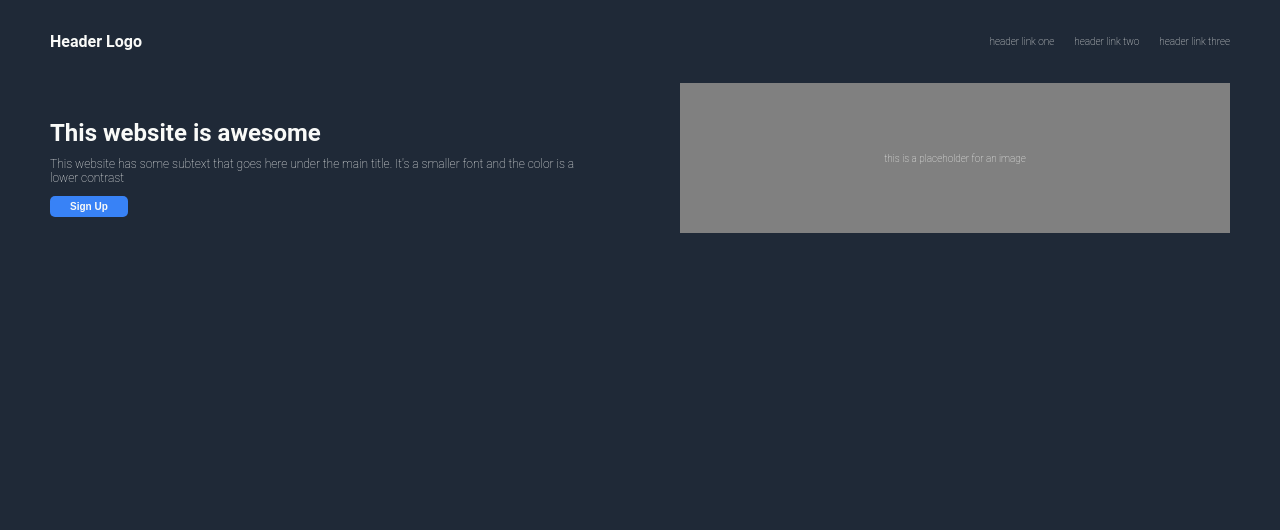
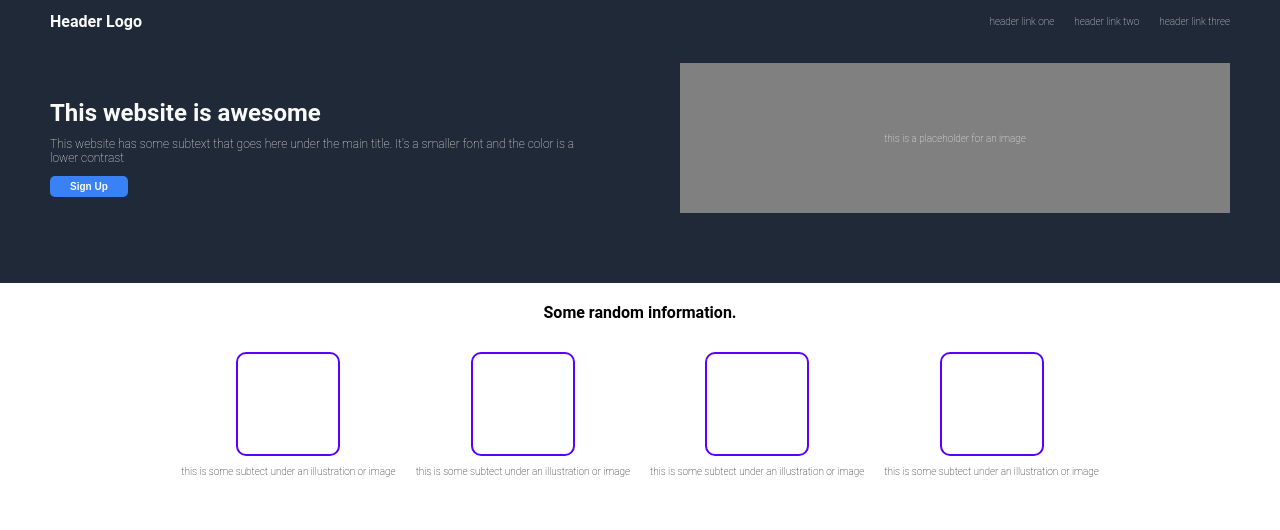
Before and after one commit to rbbnbl/landing-page, a plain HTML site: page index.html in a window 1280 px wide. Drawn offline with Linux system fonts and the light colour scheme.

Commit message:
add section one

```diff
--- a/index.html
+++ b/index.html
@@ -10,7 +10,9 @@
 <body>
     <div class="header">
         <div class="menu">
-            <h1>Header Logo</h1>
+            <div class="logo">
+                <h1>Header Logo</h1>
+            </div>
             <div class="menu-links">
                 <ul>
                     <li>header link one</li>
@@ -30,5 +32,26 @@
             </div>
         </div>
     </div>
+    <div class="section-one">
+        <h1>Some random information.</h1>
+        <div class="cards">
+            <div class="card">
+                <div class="box"></div>
+                <h4> this is some subtect under an illustration or image</h4>
+            </div>
+            <div class="card">
+                <div class="box"></div>
+                <h4> this is some subtect under an illustration or image</h4>
+            </div>
+            <div class="card">
+                <div class="box"></div>
+                <h4> this is some subtect under an illustration or image</h4>
+            </div>
+            <div class="card">
+                <div class="box"></div>
+                <h4> this is some subtect under an illustration or image</h4>
+            </div>
+        </div>
+    </div>
 </body>
 </html>
--- a/style.css
+++ b/style.css
@@ -6,11 +6,14 @@ li {
 
 body {
     margin: 0;
-    padding: 20px 50px;
     display: flex;
     flex-direction: column;
-    background-color: #1f2937;
     font-family: 'Roboto', sans-serif;
+}
+
+.header, .section-one {
+    padding-left: 50px;
+    padding-right: 50px;
 }
 
 h1 {
@@ -43,12 +46,14 @@ h4 {
     justify-content: space-between;
     color: #f9faf8;
     gap: 20px;
-    padding-bottom: 20px;
+    padding-bottom: 70px;
+    background-color: #1f2937;
 }
+
 .menu {
     display: flex;
+    align-items: center;
     justify-content: space-between;
-    align-items: center;
 }
 
 ul {
@@ -84,3 +89,39 @@ button {
     border: none;
     border-radius: 5px;
 }
+
+.section-one {
+    padding-left: 150px;
+    padding-right: 150px;
+    padding-bottom: 50px;
+    display: flex;
+    flex-direction: column;
+    padding-top: 20px;
+    background-color: white;
+    justify-content: space-between;
+    align-items: center;
+    gap: 30px;
+}
+
+.cards {
+    display: flex;
+    justify-content: space-between;
+    align-items: center;
+    gap: 20px;
+}
+
+.card {
+    display: flex;
+    flex-direction: column;
+    align-items: center;
+    text-align: center;
+    gap: 10px;
+    max-width: fit-content;
+}
+
+.box {
+    height: 100px;
+    width: 100px;
+    border-radius: 10px;
+    border: 2px solid rgb(89, 0, 255);
+}
```
